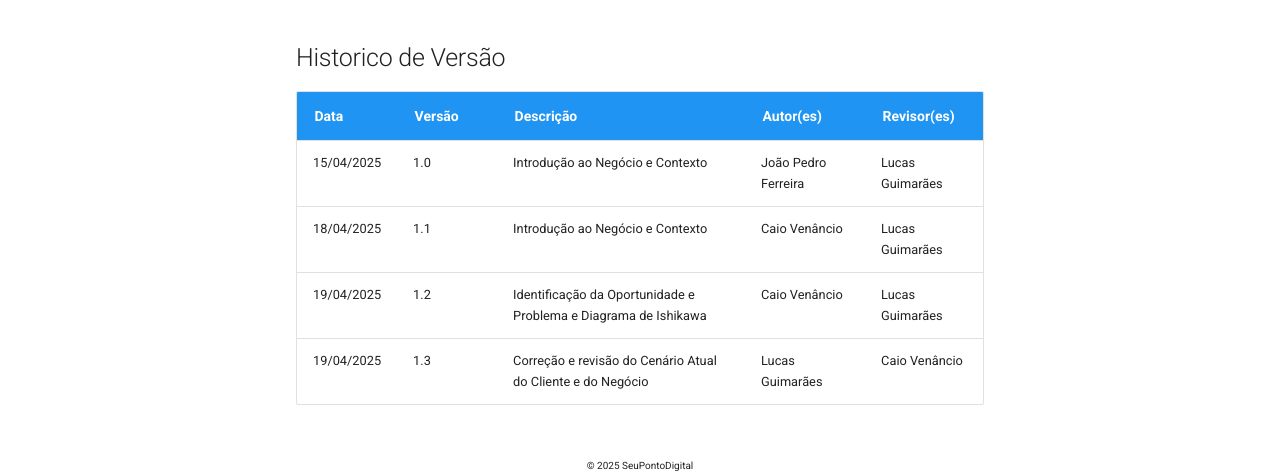
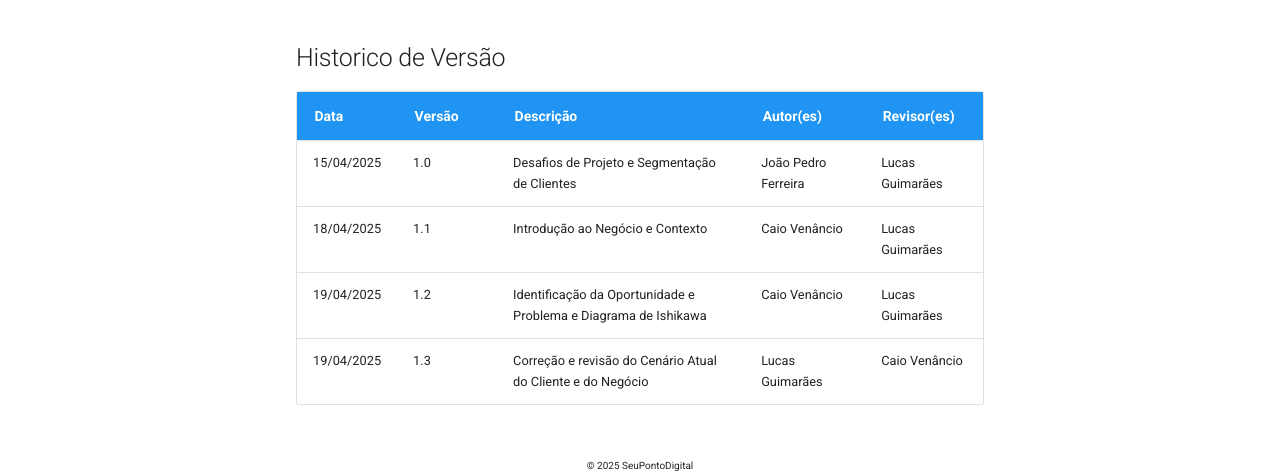
Before and after one commit to mdsreq-fga-unb/2025.1-T01-SeuPontoDigital, an MkDocs documentation site: the page built from docs/doc-visao/top1.md, in a window 1280 px wide and 900 px high, scrolled down 2748 px. Shown: the part 414-889 px from the top of the window. Built offline with MkDocs 1.6.1 and Material for MkDocs 9.7.7, drawn with Linux system fonts in a browser that asks for light colours; comment, search, counter and statistics services are not loaded.

Commit message:
docs(fix): corrigir histórico versão do cenário atual

```diff
--- a/docs/doc-visao/top1.md
+++ b/docs/doc-visao/top1.md
@@ -59,7 +59,7 @@ A *Legalize Folha Doméstica* atende a dois principais segmentos de clientes:
 ## Historico de Versão
 Data     | Versão | Descrição | Autor(es) | Revisor(es)
 -------- | ------ | --------- | ----- | ---------
-15/04/2025 | 1.0 | Introdução ao Negócio e Contexto | João Pedro Ferreira  | Lucas Guimarães |
+15/04/2025 | 1.0 | Desafios de Projeto e Segmentação de Clientes | João Pedro Ferreira  | Lucas Guimarães |
 18/04/2025 | 1.1 | Introdução ao Negócio e Contexto | Caio Venâncio | Lucas Guimarães |
 19/04/2025 | 1.2 | Identificação da Oportunidade e Problema e Diagrama de Ishikawa | Caio Venâncio | Lucas Guimarães|
 19/04/2025 | 1.3 | Correção e revisão do Cenário Atual do Cliente e do Negócio |  Lucas Guimarães |Caio Venâncio |
```
